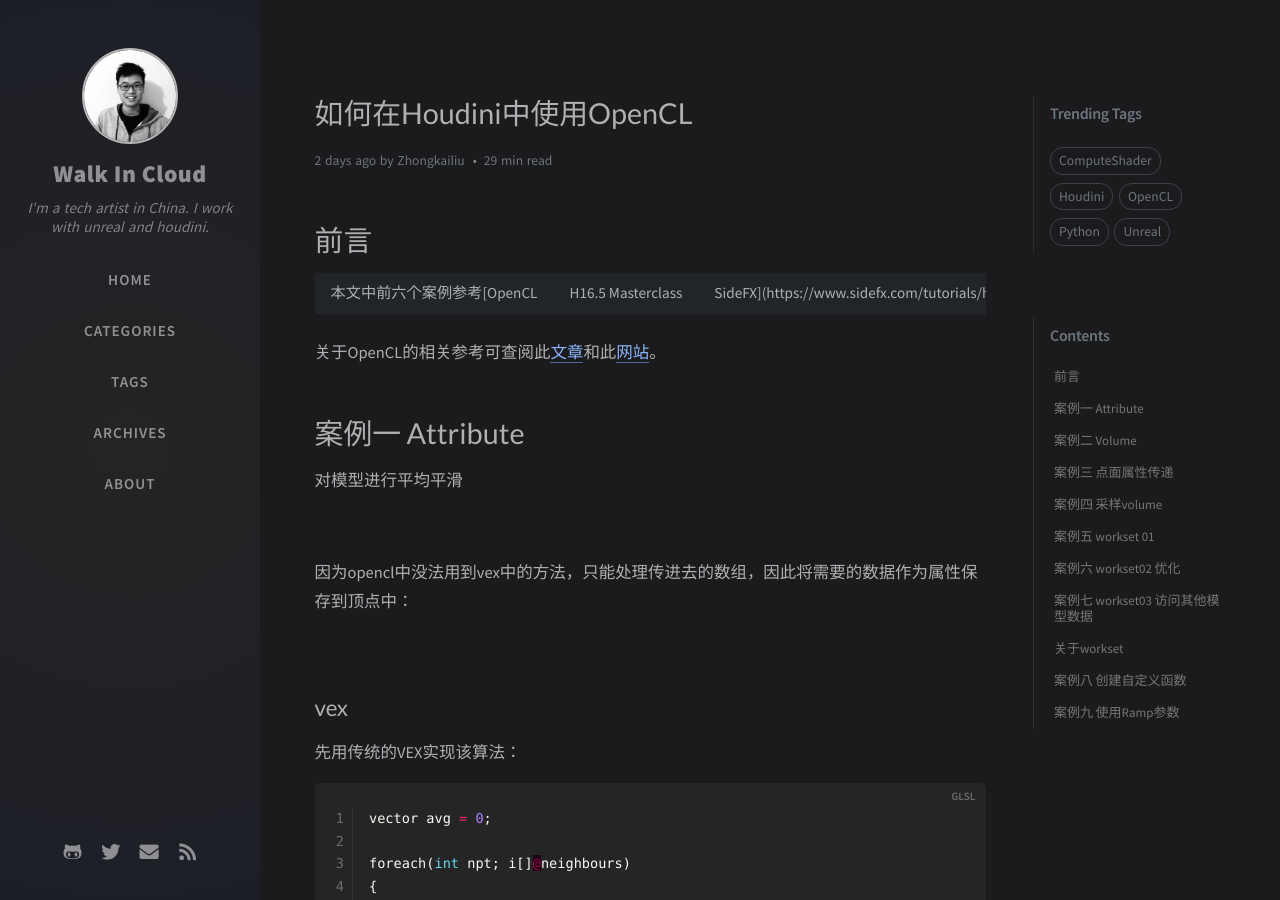
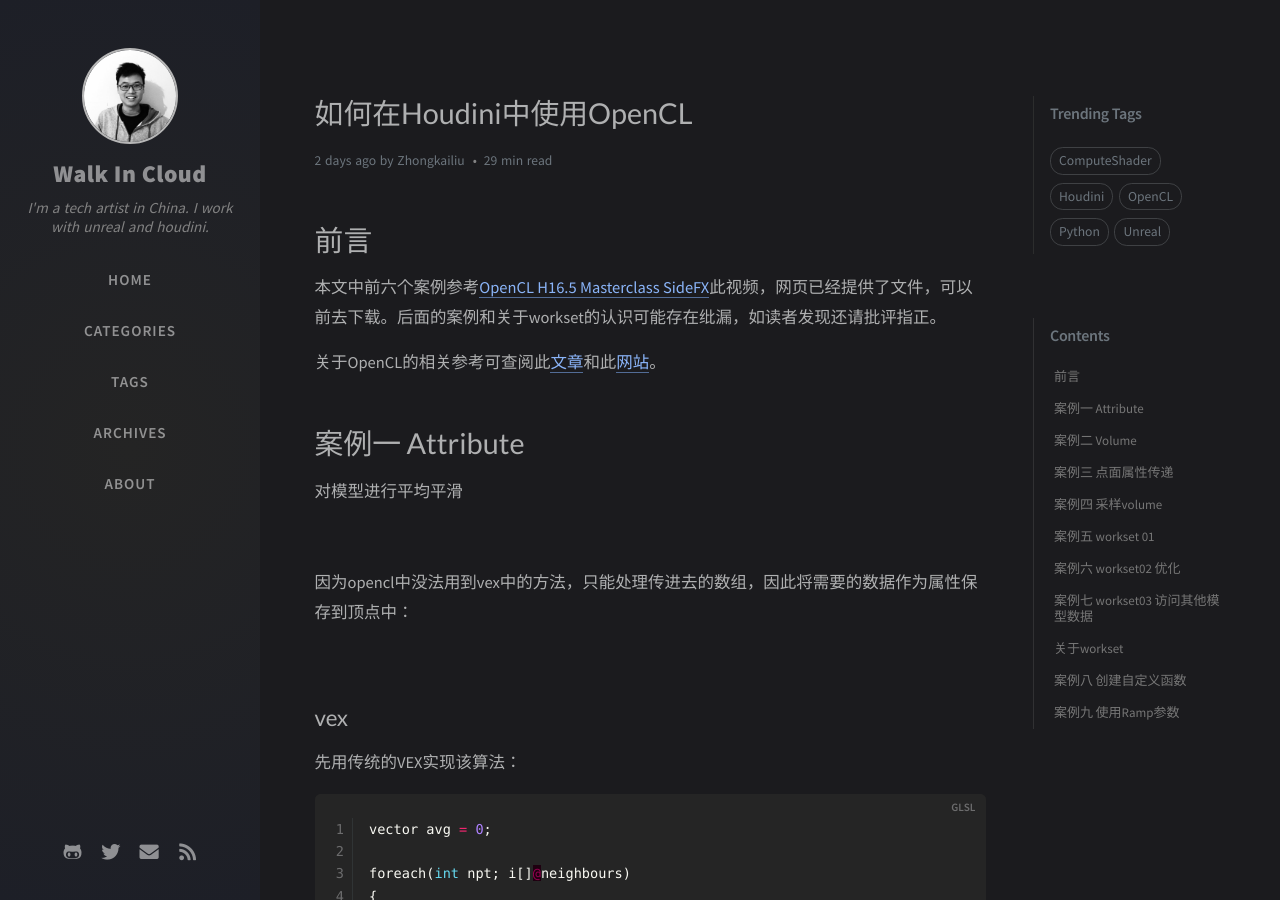
Before and after one commit to Liuzkai/Liuzkai.github.io, a Jekyll site: the page built from _posts/2021-05-22-HoutoUsingOpenCLInHoudini.md, in a window 1280 px wide and 900 px high. Built offline with Jekyll 4.4.1, drawn with Linux system fonts in a browser that asks for light colours; nearby versions of some CDN libraries; comment, search, counter and statistics services are not loaded.

Commit message:
格式修正

```diff
--- a/_posts/2021-05-22-HoutoUsingOpenCLInHoudini.md
+++ b/_posts/2021-05-22-HoutoUsingOpenCLInHoudini.md
@@ -9,7 +9,7 @@ tags: [Houdini, OpenCL, ComputeShader]
 
 # 前言
 
-本文中前六个案例参考[OpenCL | H16.5 Masterclass | SideFX](https://www.sidefx.com/tutorials/houdini-165-masterclass-opencl/)此视频，网页已经提供了文件，可以前去下载。后面的案例和关于workset的认识可能存在纰漏，如读者发现还请批评指正。
+本文中前六个案例参考[OpenCL H16.5 Masterclass SideFX](https://www.sidefx.com/tutorials/houdini-165-masterclass-opencl/)此视频，网页已经提供了文件，可以前去下载。后面的案例和关于workset的认识可能存在纰漏，如读者发现还请批评指正。
 
 关于OpenCL的相关参考可查阅此[文章](https://developer.amd.com/wordpress/media/2012/10/OpenCLTutorial-Chinese.pdf)和此[网站](https://www.khronos.org/registry/OpenCL/sdk/1.2/docs/man/xhtml/)。
 
```
